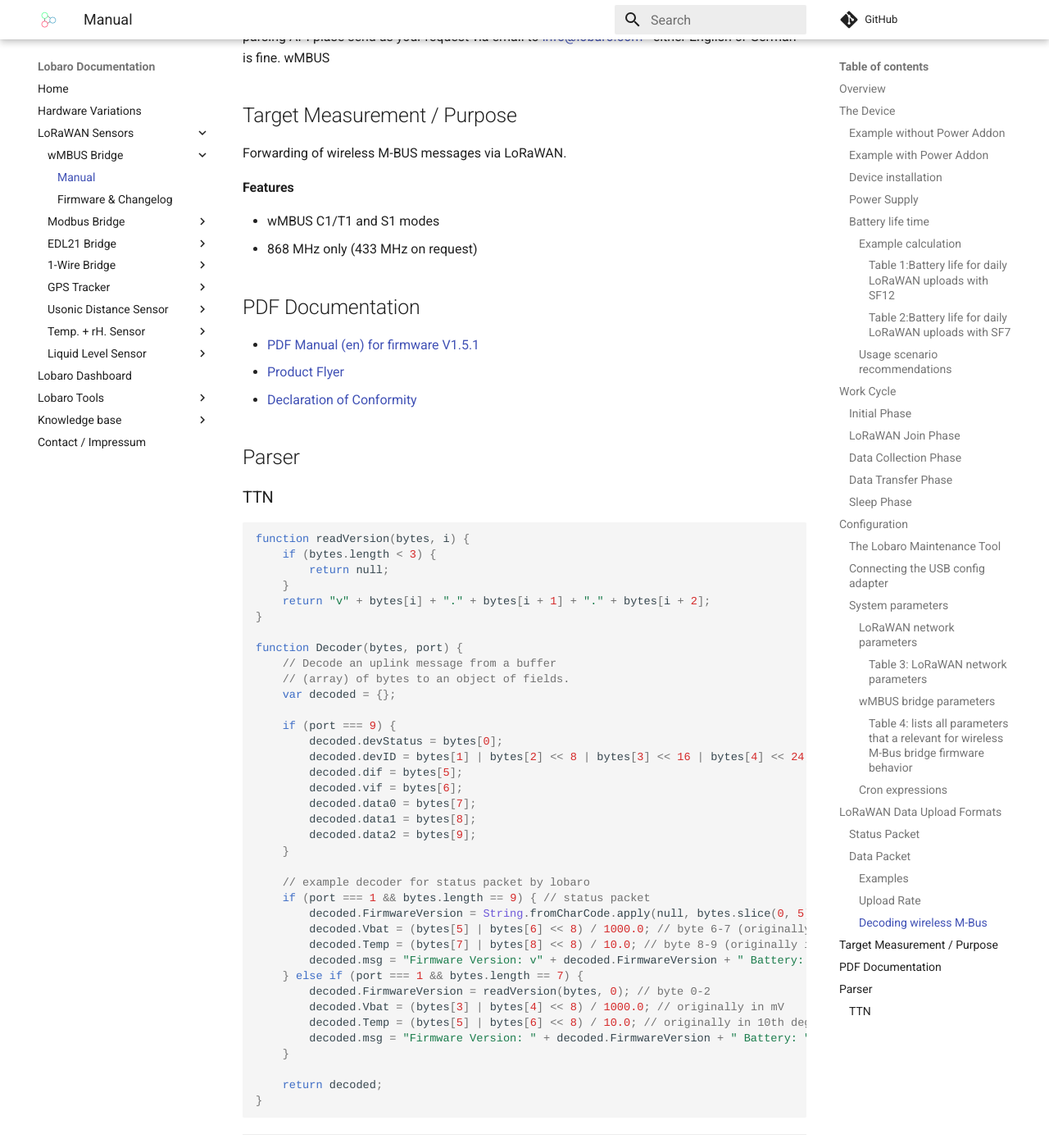
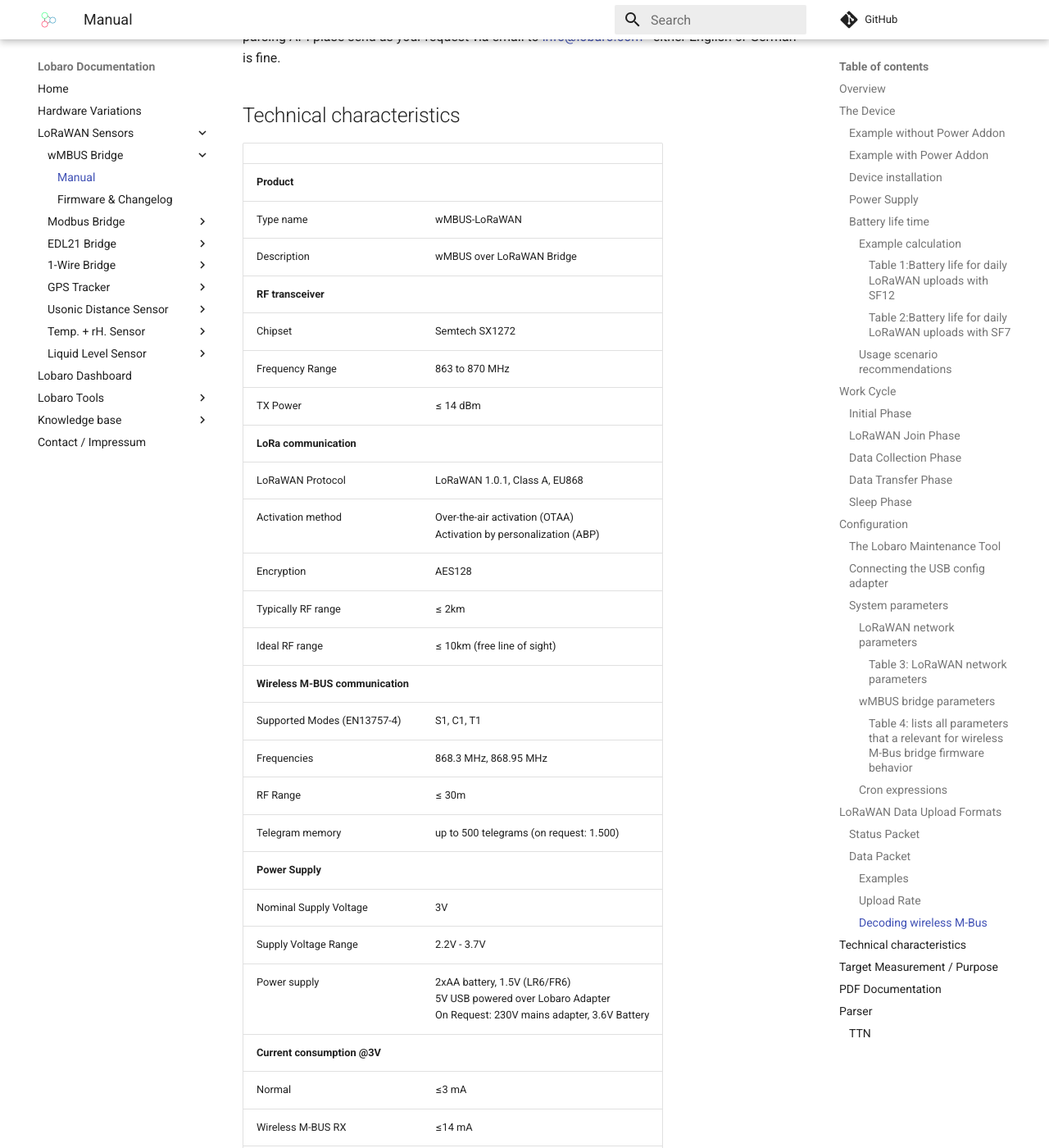
Before and after one commit to Lobaro/docs, an MkDocs documentation site: the page built from docs/lorawan-sensors/wmbus-lorawan/index.md, in a window 1280 px wide and 1400 px high, scrolled down 14430 px. Shown: the whole window at 82% size. Built offline with MkDocs 1.6.1 and Material for MkDocs 9.7.7, drawn with Linux system fonts in a browser that asks for light colours; a script that is not in the unit is left out; comment, search, counter and statistics services are not loaded; some of the changed text lies outside the part shown.

```diff
--- a/docs/lorawan-sensors/wmbus-lorawan/index.md
+++ b/docs/lorawan-sensors/wmbus-lorawan/index.md
@@ -430,9 +430,46 @@
 but in this case a separate agreement about a royalty fee must be achieved up front. For
 more information on licensing our wireless M-Bus parsing API plase send us your request via
 email to info@lobaro.com - either English or German is fine.
-wMBUS
 
-
+## Technical characteristics
+|||
+|-|-|
+|**Product**||
+|Type name|wMBUS-LoRaWAN|
+|Description|wMBUS over LoRaWAN Bridge|
+|**RF transceiver**||
+|Chipset|Semtech SX1272|
+|Frequency Range|863 to 870 MHz|
+|TX Power|≤ 14 dBm|
+|**LoRa communication**||
+|LoRaWAN Protocol|LoRaWAN 1.0.1, Class A, EU868|
+|Activation method|Over-the-air activation (OTAA) <br> Activation by personalization (ABP)|
+|Encryption|AES128|
+|Typically RF range|≤ 2km|
+|Ideal RF range|≤ 10km (free line of sight)|
+|**Wireless M-BUS communication**||
+|Supported Modes (EN13757-4)|S1, C1, T1|
+|Frequencies|868.3 MHz, 868.95 MHz|
+|RF Range|≤ 30m|
+|Telegram memory|up to 500 telegrams (on request: 1.500)|
+|**Power Supply**||
+|Nominal Supply Voltage|3V|
+|Supply Voltage Range|2.2V - 3.7V|
+|Power supply|2xAA battery, 1.5V (LR6/FR6) <br> 5V USB powered over Lobaro Adapter <br> On Request: 230V mains adapter, 3.6V Battery|
+|**Current consumption @3V**||
+|Normal|≤3 mA|
+|Wireless M-BUS RX|≤14 mA|
+|LoRa RX|≤14 mA|
+|LoRa TX|≤80 mA|
+|Sleep with RTC running|≤20 µA|
+|**Mechanical dimensions**||
+|Size|114.3 mm x 59.3 mm x 26.8 mm|
+|Housing Material|ABS plastic|
+|**Environmental Requirements**||
+|Operating temperature range|-20°C to +55°C|
+|Max. Installation height|2m|
+|**Conformity**||
+|||
 
 ## Target Measurement / Purpose
 Forwarding of wireless M-BUS messages via LoRaWAN.
```
